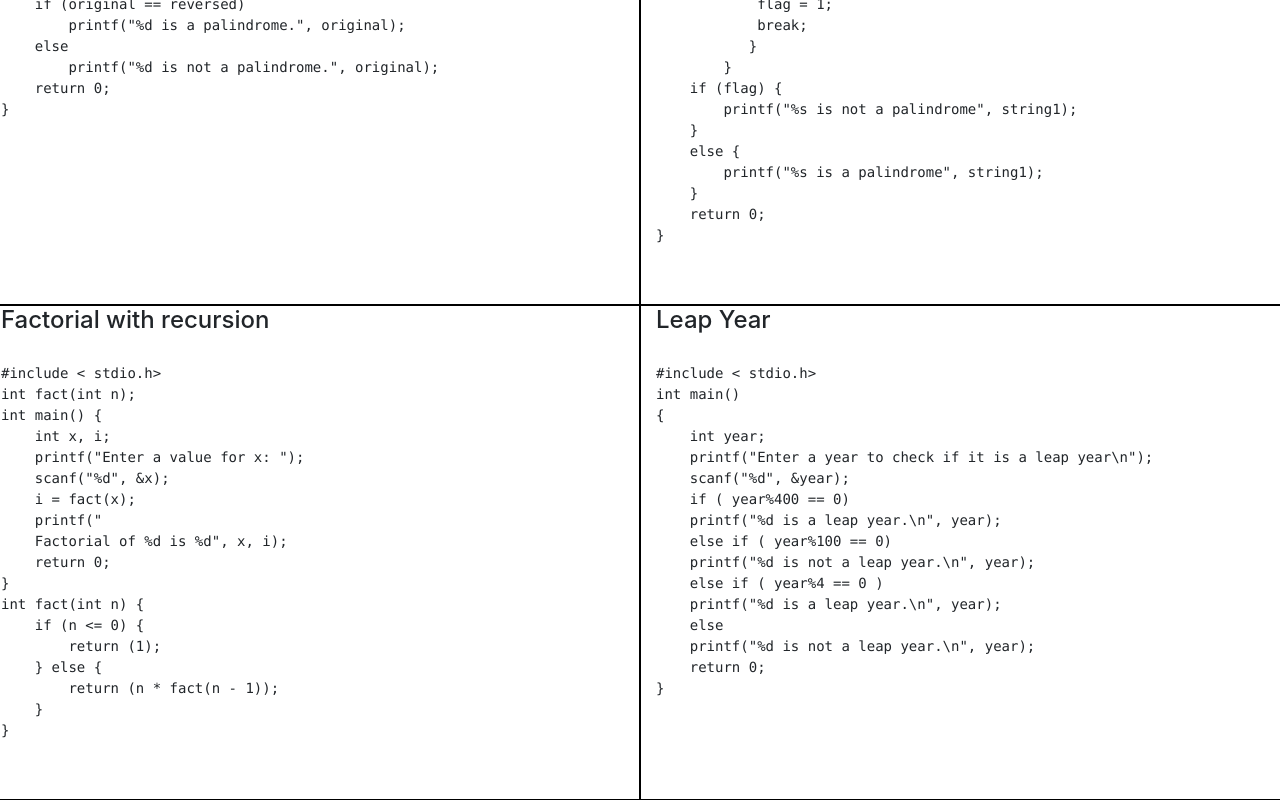
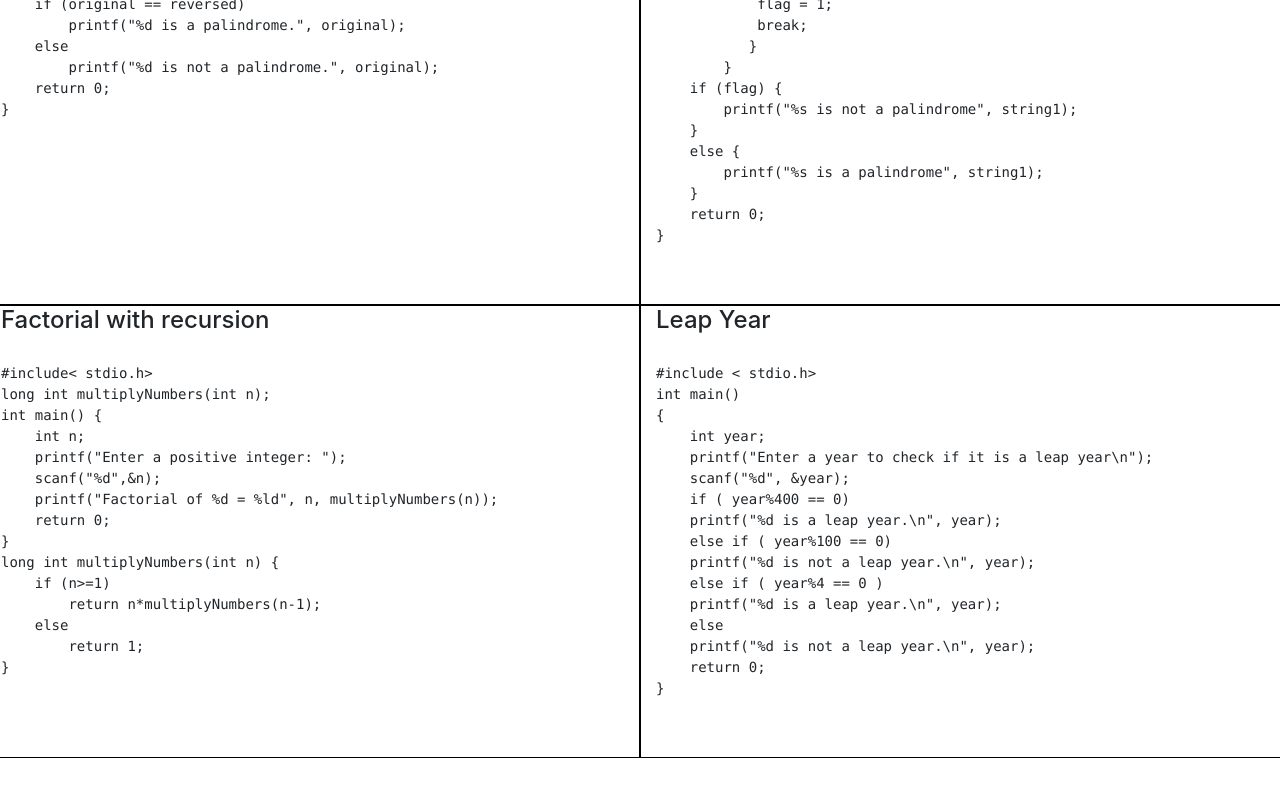
Before and after one commit to mcapart1/mcapart1.github.io, a plain HTML site: page include/c.html in a window 1280 px wide. Shown: the part 953-1753 px from the top of the page. After the commit the page ends 1711 px from the top, so only its background shows below. Drawn offline with nearby package versions, Linux system fonts and the light colour scheme.

Commit message:
update fact

```diff
--- a/include/c.html
+++ b/include/c.html
@@ -169,23 +169,20 @@ int main(){
         <h4>Factorial with recursion</h4>
         <pre>
               <code>
-#include < stdio.h>
-int fact(int n);
+#include< stdio.h>
+long int multiplyNumbers(int n);
 int main() {
-    int x, i;
-    printf("Enter a value for x: ");
-    scanf("%d", &x);
-    i = fact(x);
-    printf("
-    Factorial of %d is %d", x, i);
+    int n;
+    printf("Enter a positive integer: ");
+    scanf("%d",&n);
+    printf("Factorial of %d = %ld", n, multiplyNumbers(n));
     return 0;
 }
-int fact(int n) {
-    if (n <= 0) {
-        return (1);
-    } else {
-        return (n * fact(n - 1));
-    }
+long int multiplyNumbers(int n) {
+    if (n>=1)
+        return n*multiplyNumbers(n-1);
+    else
+        return 1;
 }
               </code>
           </pre>
```
